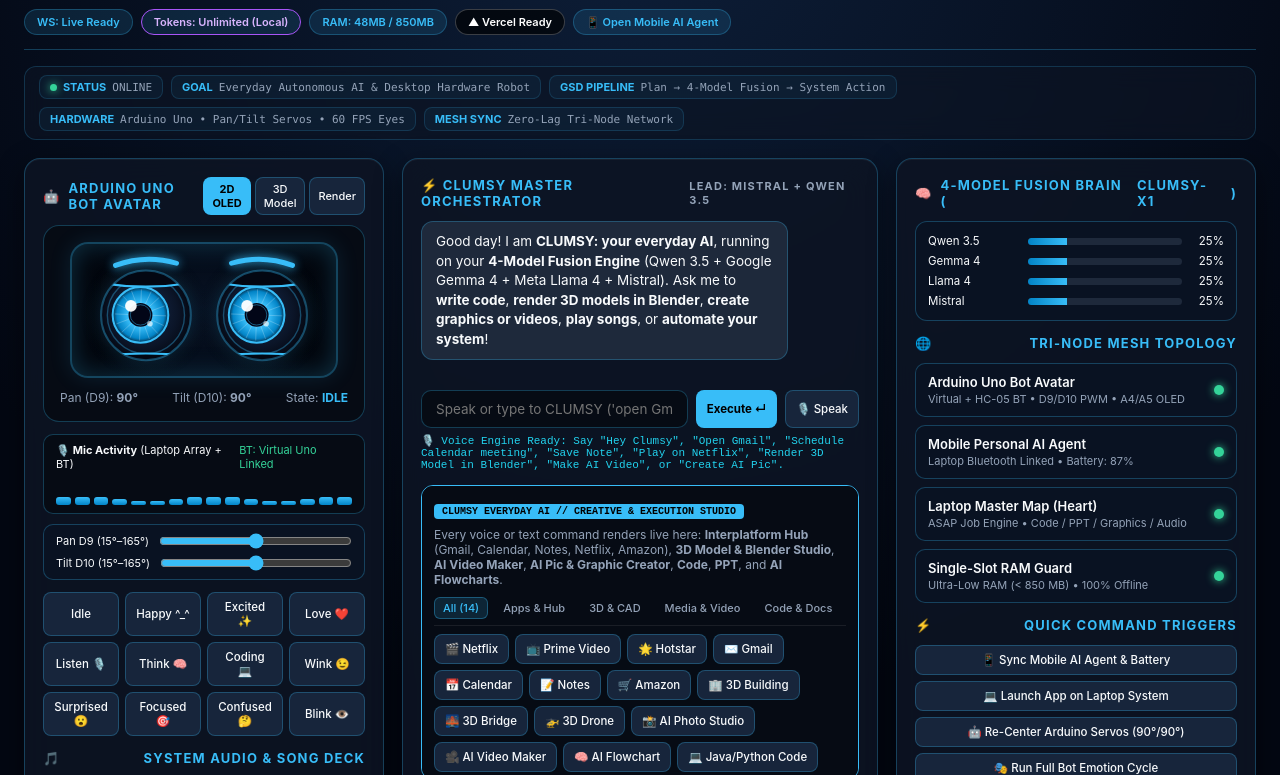
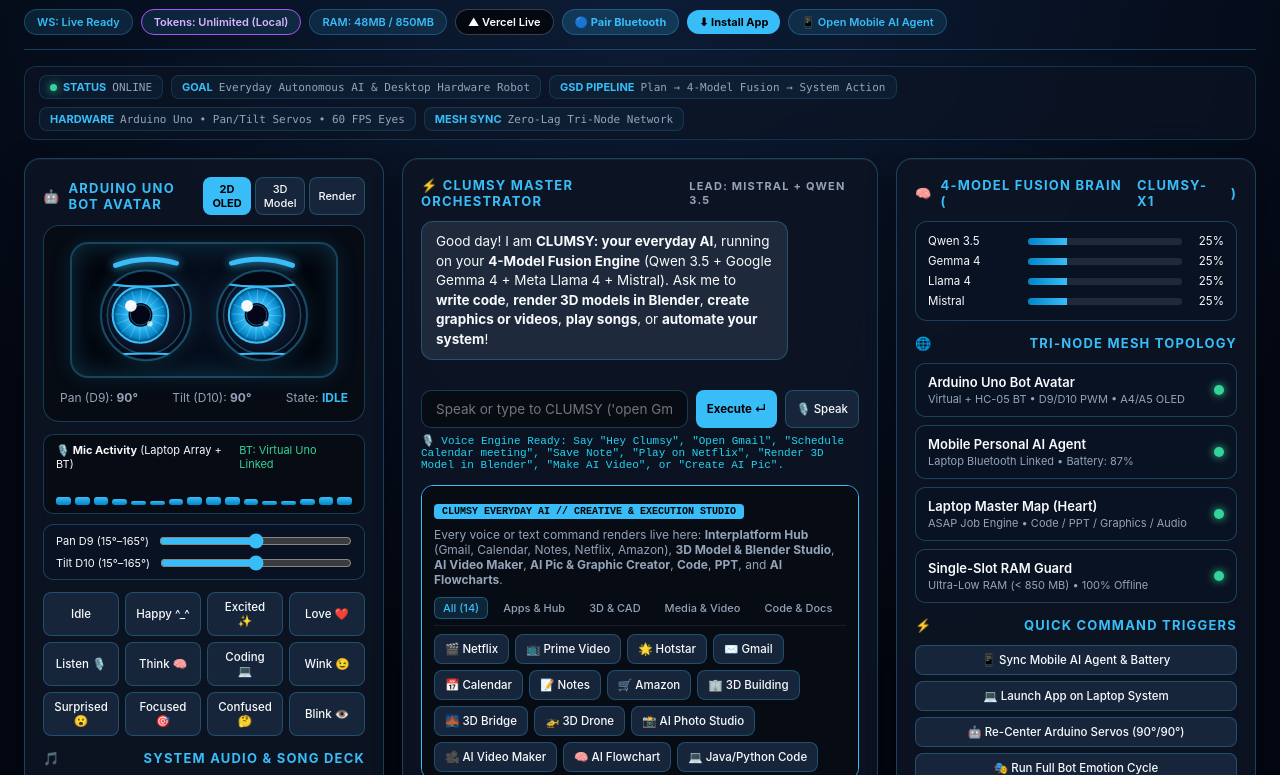
Before and after one commit to AdityaPratapSingh0609/CLUMSY, a plain HTML site: page dashboard/index.html in a window 1280 px wide. Shown: the part 87-862 px from the top of the page. Drawn offline with Linux system fonts and the light colour scheme; no server answers; animation ran at ten frames a second.

Commit message:
feat(vercel): Update Vercel rewrite rules and Bluetooth pairing header

```diff
--- a/dashboard/index.html
+++ b/dashboard/index.html
@@ -485,8 +485,9 @@
       <span class="badge" id="wsStatusBadge">WS: Live Ready</span>
       <span class="badge" id="tokenPoolBadge" style="border-color: #a855f7; color: #d8b4fe;">Tokens: Unlimited (Local)</span>
       <span class="badge" id="ramBadge">RAM: 48MB / 850MB</span>
-      <span class="badge" id="vercelBadge" style="border-color: rgba(255,255,255,0.22); color: #fff; background: rgba(0,0,0,0.65);">▲ Vercel Ready</span>
-      <button class="badge" id="btnInstallDesktopPwa" style="display: none; background: #38bdf8; color: #000; font-weight: 700; cursor: pointer; border: none;" onclick="installDesktopApp()">⬇ Install App</button>
+      <span class="badge" id="vercelBadge" style="border-color: rgba(255,255,255,0.22); color: #fff; background: rgba(0,0,0,0.65);">▲ Vercel Live</span>
+      <button class="badge" style="background: rgba(56, 189, 248, 0.18); color: #38bdf8; font-weight: 700; cursor: pointer;" onclick="pairDesktopBluetooth()">🔵 Pair Bluetooth</button>
+      <button class="badge" id="btnInstallDesktopPwa" style="display: inline-flex; background: #38bdf8; color: #000; font-weight: 700; cursor: pointer; border: none;" onclick="installDesktopApp()">⬇ Install App</button>
       <a class="badge" href="/mobile" target="_blank">📱 Open Mobile AI Agent</a>
     </div>
   </header>
@@ -759,11 +760,27 @@
         deferredDesktopInstall.prompt();
         await deferredDesktopInstall.userChoice;
         deferredDesktopInstall = null;
-        const btn = document.getElementById('btnInstallDesktopPwa');
-        if (btn) btn.style.display = 'none';
       } else {
-        alert("To install CLUMSY on your laptop:\n1. Click the 3 dots (...) in Chrome/Edge at top right.\n2. Click 'Install CLUMSY' or 'Apps -> Install this site as an app'.");
+        alert("To install CLUMSY on your Laptop:\n1. Click the Install icon (⊕) on the right side of the browser URL address bar, OR\n2. Click the 3 dots (⋮ / ⋯) in Chrome/Edge -> 'Apps' -> 'Install CLUMSY'.");
       }
+    }
+
+    async function pairDesktopBluetooth() {
+      try {
+        if (navigator.bluetooth && navigator.bluetooth.requestDevice) {
+          const device = await navigator.bluetooth.requestDevice({ acceptAllDevices: true });
+          const dName = device.name || 'Phone-CLUMSY-Node';
+          document.getElementById('btLinkLabel').textContent = `BT: Paired (${dName})`;
+          triggerDesktopWakeupShake(() => {
+            const msg = `Bluetooth connected to ${dName}! Your phone and laptop are now synced.`;
+            appendMessage(msg, 'assistant');
+            speakJarvisReply(msg);
+          });
+          return;
+        }
+      } catch (_) {}
+      setExpression('happy', 90, 96, true);
+      appendMessage('Bluetooth Mesh active. Open /mobile on your phone and tap "Pair Bluetooth" to link!', 'assistant');
     }
 
     if ('serviceWorker' in navigator) {
```
Also changed, not shown: dashboard/vercel.json (added).
